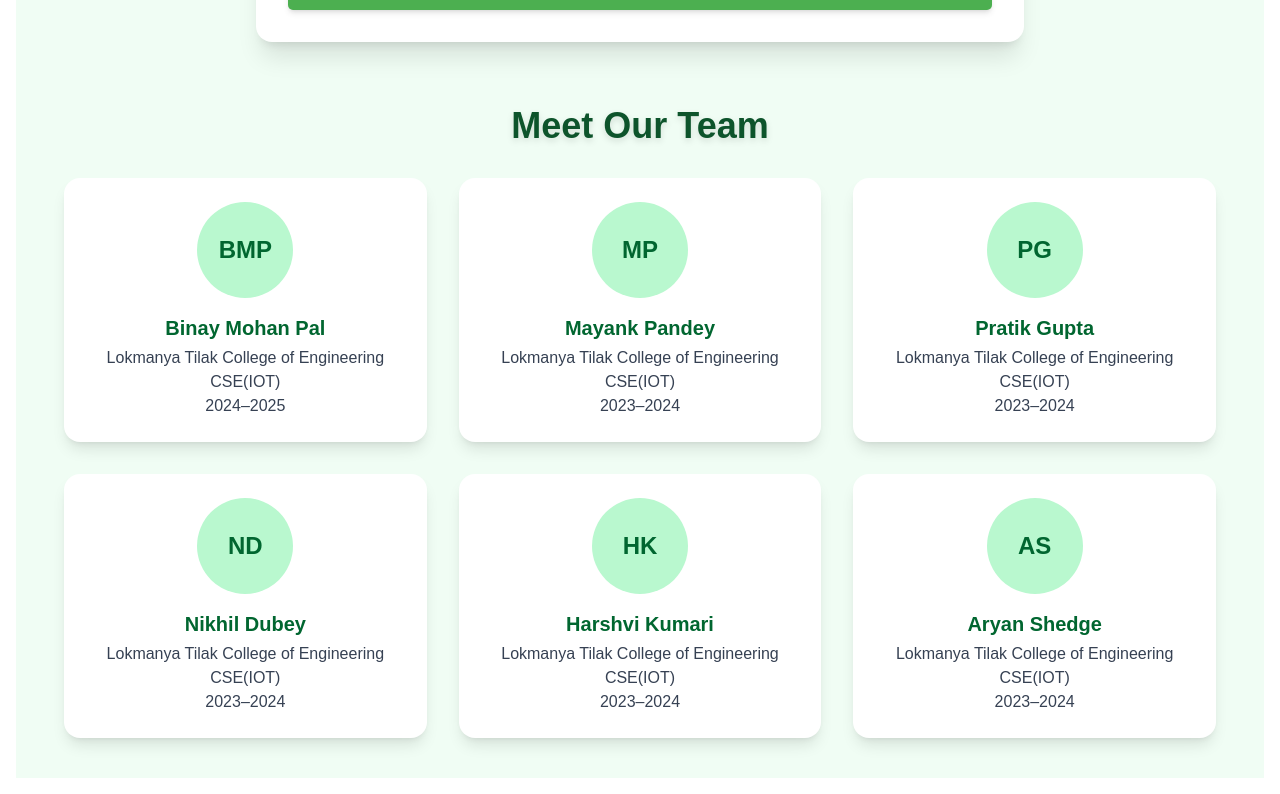
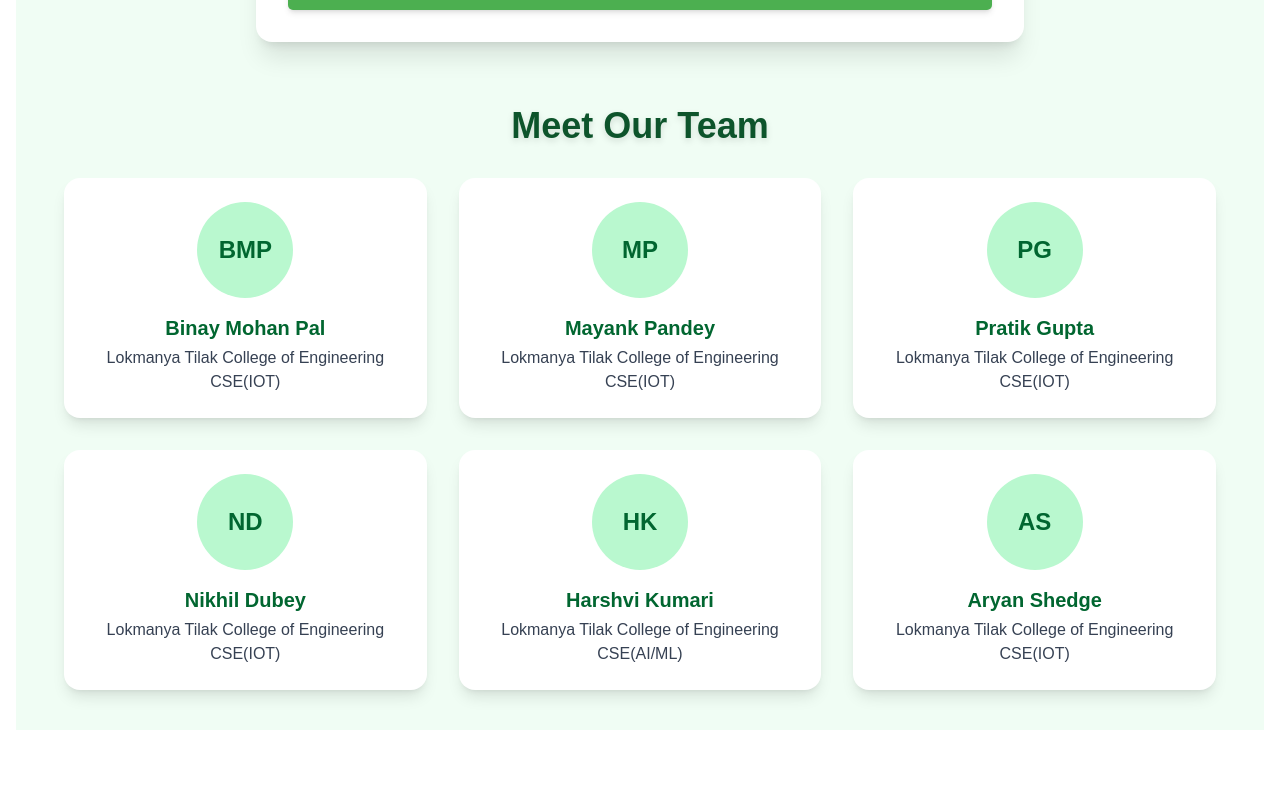
Before and after one commit to Binay0018/AgriAIFrontend, a React (Vite) app: page /contact in a window 1280 px wide. Shown: the part 684-1478 px from the top of the page. After the commit the page ends 1430 px from the top, so only its background shows below. Built offline with nearby package versions, Linux system fonts and the light colour scheme.

Commit message:
better ui

```diff
--- a/src/pages/Contact.jsx
+++ b/src/pages/Contact.jsx
@@ -1,11 +1,11 @@
 function Contact() {
   const team = [
-    { name: "Binay Mohan Pal", college: "Lokmanya Tilak College of Engineering", branch: "CSE(IOT)", year: "2024–2025" },
-    { name: "Mayank Pandey", college: "Lokmanya Tilak College of Engineering", branch: "CSE(IOT)", year: "2023–2024" },
-    { name: "Pratik Gupta", college: "Lokmanya Tilak College of Engineering", branch: "CSE(IOT)", year: "2023–2024" },
-    { name: "Nikhil Dubey", college: "Lokmanya Tilak College of Engineering", branch: "CSE(IOT)", year: "2023–2024" },
-    { name: "Harshvi Kumari", college: "Lokmanya Tilak College of Engineering", branch: "CSE(IOT)", year: "2023–2024" },
-    { name: "Aryan Shedge", college: "Lokmanya Tilak College of Engineering", branch: "CSE(IOT)", year: "2023–2024" },
+    { name: "Binay Mohan Pal", college: "Lokmanya Tilak College of Engineering", branch: "CSE(IOT)" },
+    { name: "Mayank Pandey", college: "Lokmanya Tilak College of Engineering", branch: "CSE(IOT)" },
+    { name: "Pratik Gupta", college: "Lokmanya Tilak College of Engineering", branch: "CSE(IOT)" },
+    { name: "Nikhil Dubey", college: "Lokmanya Tilak College of Engineering", branch: "CSE(IOT)"},
+    { name: "Harshvi Kumari", college: "Lokmanya Tilak College of Engineering", branch: "CSE(AI/ML)" },
+    { name: "Aryan Shedge", college: "Lokmanya Tilak College of Engineering", branch: "CSE(IOT)" },
   ];
 
   return (
@@ -74,7 +74,7 @@ function Contact() {
             <p className="text-gray-700 mt-1 text-center">
               {member.college} <br />
               {member.branch} <br />
-              {member.year}
+
             </p>
           </div>
         ))}
```
